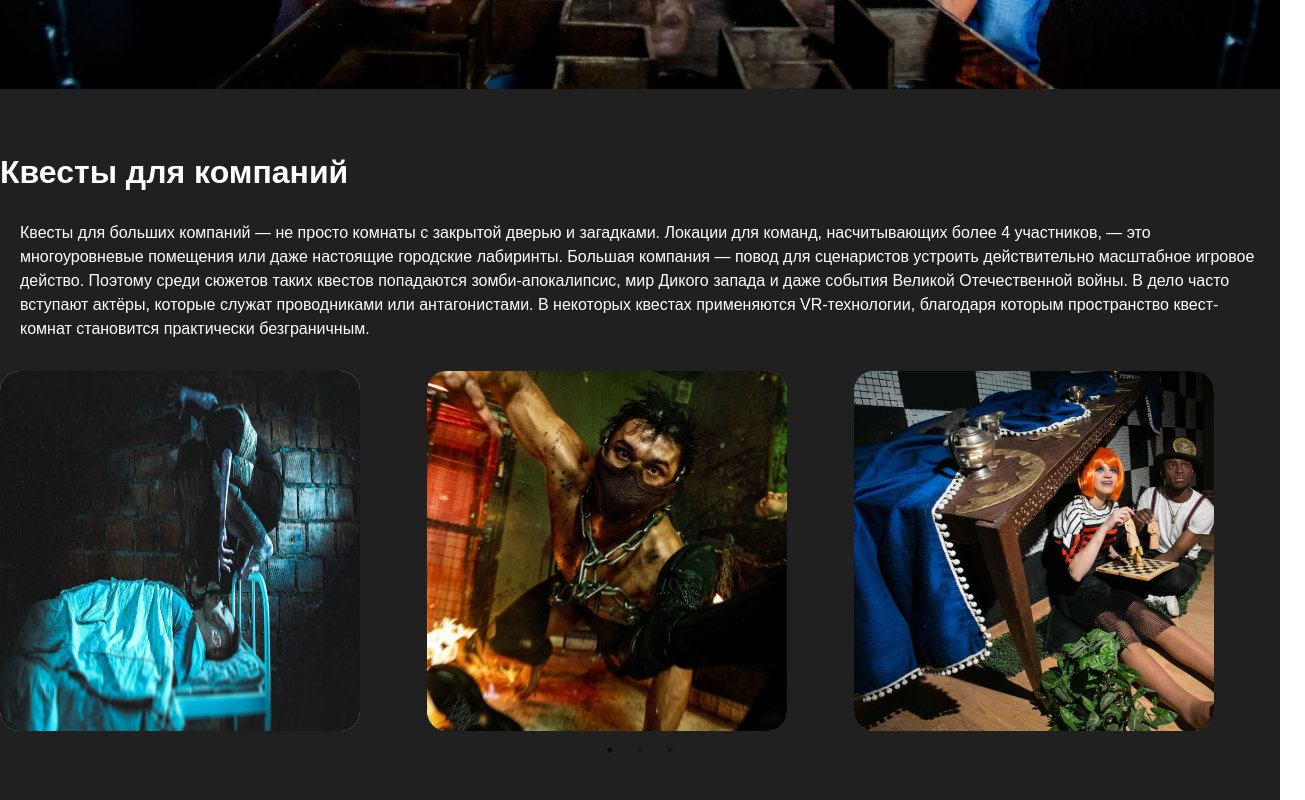
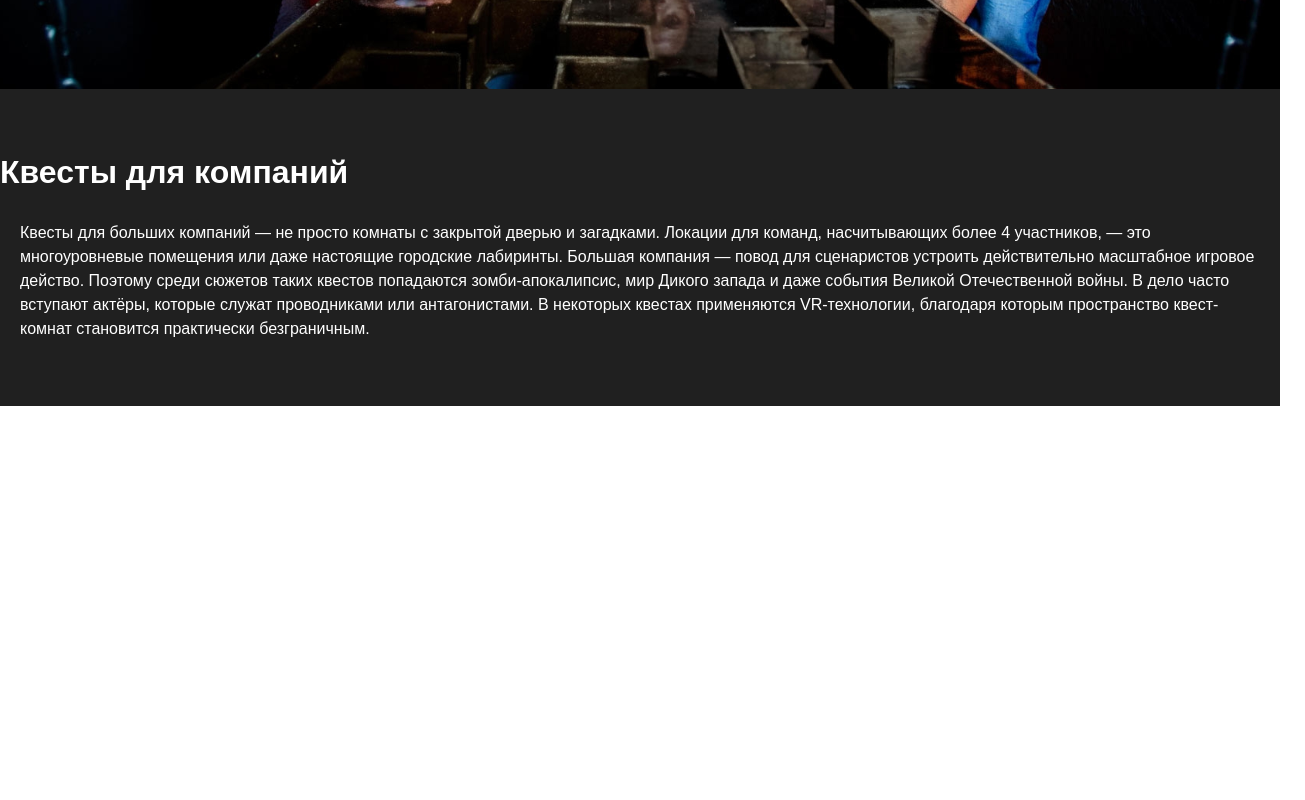
Before and after one commit to abdlkhdzhv/Quest, a React (Vite) app: page /questsCompanies in a window 1280 px wide. Shown: the part 456-1256 px from the top of the page, 1305 px wide, since content can reach past the window. After the commit the page ends 862 px from the top, so only its background shows below. Built offline with nearby package versions, Linux system fonts and the light colour scheme; a web font is replaced by a local one.

Commit message:
first commit

```diff
--- a/src/components/Sliders/BodySlider.tsx
+++ b/src/components/Sliders/BodySlider.tsx
@@ -1,5 +1,4 @@
 import React from 'react'
-import Sliders from './Slider/Sliders'
 import style from './BodySlider.module.css'
 
 export const BodySlider = () => {
@@ -11,7 +10,6 @@ export const BodySlider = () => {
         <p className={style.pSlider}>
         Квесты для больших компаний — не просто комнаты с закрытой дверью и загадками. Локации для команд, насчитывающих более 4 участников, — это многоуровневые помещения или даже настоящие городские лабиринты. Большая компания — повод для сценаристов устроить действительно масштабное игровое действо. Поэтому среди сюжетов таких квестов попадаются зомби-апокалипсис, мир Дикого запада и даже события Великой Отечественной войны. В дело часто вступают актёры, которые служат проводниками или антагонистами. В некоторых квестах применяются VR-технологии, благодаря которым пространство квест-комнат становится практически безграничным.
         </p>
-        <Sliders />
     </div>
   )
 }
```
